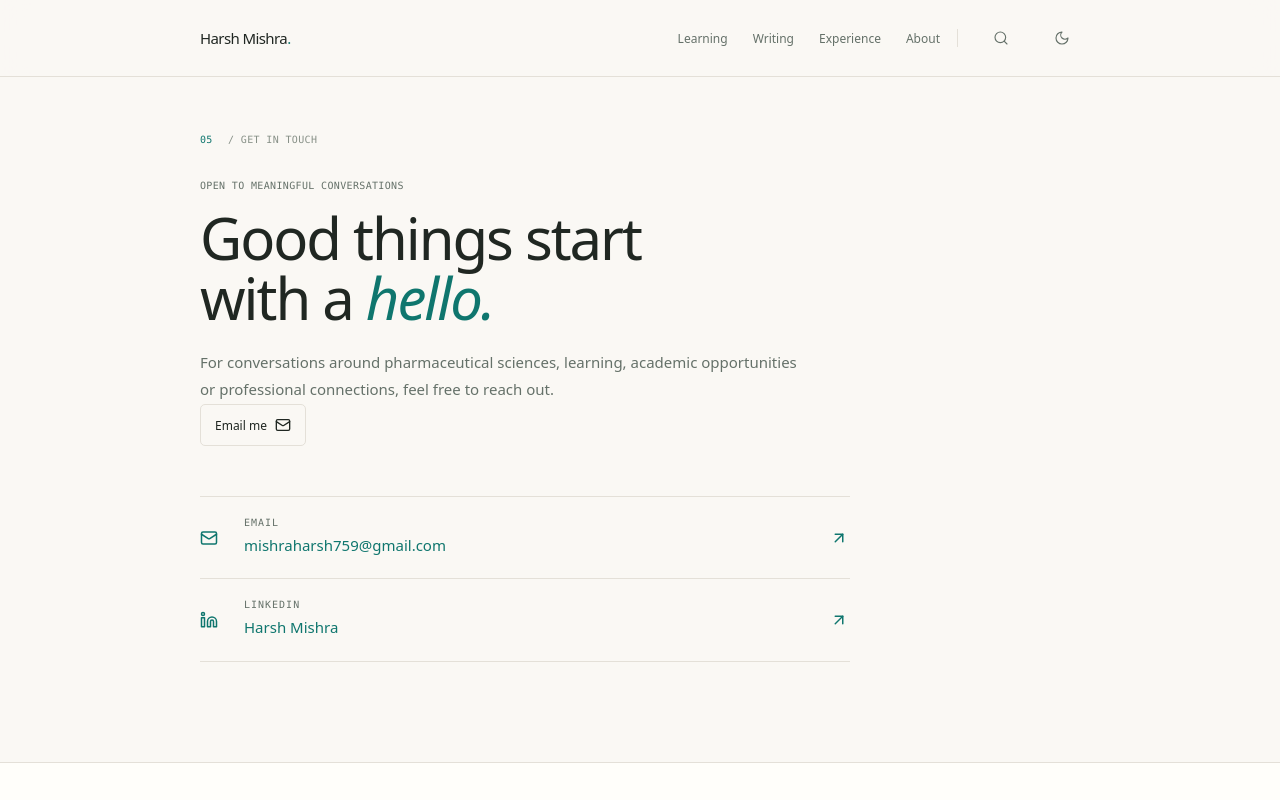
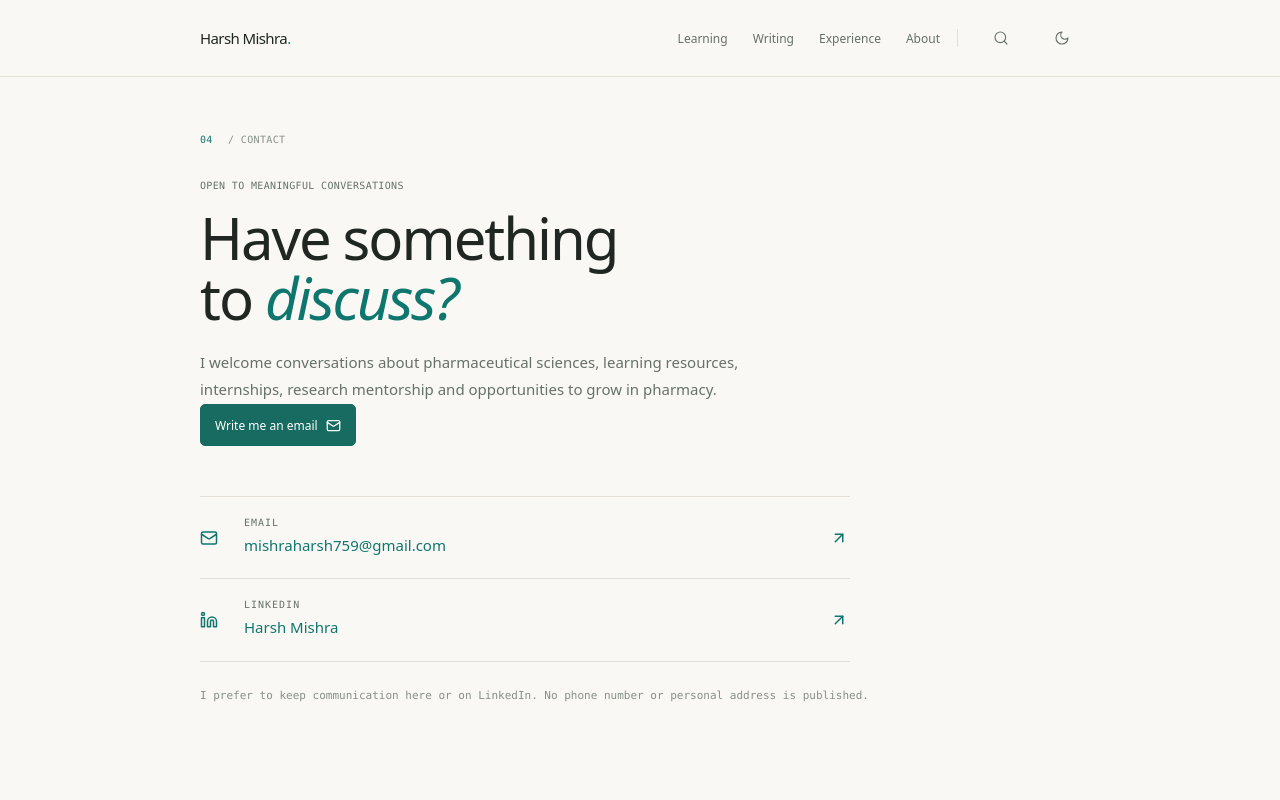
Before and after one commit to milesmoraliis759/portfolio, a Next.js app: page /contact in a window 1280 px wide. Shown: the top 800 px of the page. Built offline with nearby package versions, Linux system fonts and the light colour scheme; no server answers.

Commit message:
Polish contact and not-found pages

```diff
--- a/src/app/contact/page.tsx
+++ b/src/app/contact/page.tsx
@@ -1,4 +1,29 @@
 import type { Metadata } from "next";
-import { ArrowUpRight,Linkedin,Mail } from "lucide-react";
-export const metadata:Metadata={title:"Contact"};
-export default function ContactPage(){return <section className="page-shell container"><div className="section-kicker"><span>05</span> / GET IN TOUCH</div><div className="contact-hero"><p className="eyebrow">OPEN TO MEANINGFUL CONVERSATIONS</p><h1>Good things start<br/>with a <em>hello.</em></h1><p className="page-lede">For conversations around pharmaceutical sciences, learning, academic opportunities or professional connections, feel free to reach out.</p><a className="button button-dark" href="mailto:mishraharsh759@gmail.com">Email me <Mail size={16}/></a></div><div className="contact-links"><a href="mailto:mishraharsh759@gmail.com"><Mail/><span><small>EMAIL</small>mishraharsh759@gmail.com</span><ArrowUpRight/></a><a href="https://www.linkedin.com/in/harshmishra759/" target="_blank" rel="noreferrer"><Linkedin/><span><small>LINKEDIN</small>Harsh Mishra</span><ArrowUpRight/></a></div></section>}
+import { ArrowUpRight, Linkedin, Mail } from "lucide-react";
+
+export const metadata: Metadata = {
+  title: "Contact",
+  description: "Contact Harsh Mishra for pharmacy learning, internships and academic collaboration.",
+};
+
+export default function ContactPage() {
+  return (
+    <section className="page-shell container">
+      <div className="section-kicker"><span>04</span> / CONTACT</div>
+      <div className="contact-hero">
+        <p className="eyebrow">OPEN TO MEANINGFUL CONVERSATIONS</p>
+        <h1>Have something<br/>to <em>discuss?</em></h1>
+        <p className="page-lede">
+          I welcome conversations about pharmaceutical sciences, learning resources,
+          internships, research mentorship and opportunities to grow in pharmacy.
+        </p>
+        <a className="button button-primary" href="mailto:mishraharsh759@gmail.com">Write me an email <Mail size={15}/></a>
+      </div>
+      <div className="contact-links">
+        <a href="mailto:mishraharsh759@gmail.com"><Mail/><span><small>EMAIL</small>mishraharsh759@gmail.com</span><ArrowUpRight/></a>
+        <a href="https://www.linkedin.com/in/harshmishra759/" target="_blank" rel="noopener noreferrer"><Linkedin/><span><small>LINKEDIN</small>Harsh Mishra</span><ArrowUpRight/></a>
+      </div>
+      <p className="fine-print">I prefer to keep communication here or on LinkedIn. No phone number or personal address is published.</p>
+    </section>
+  );
+}
```
